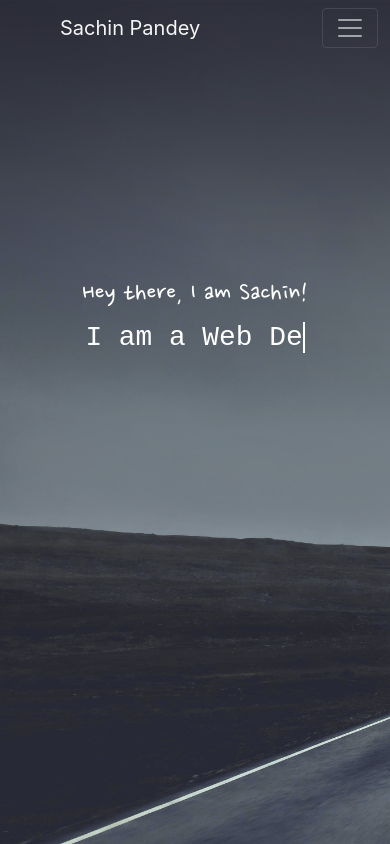
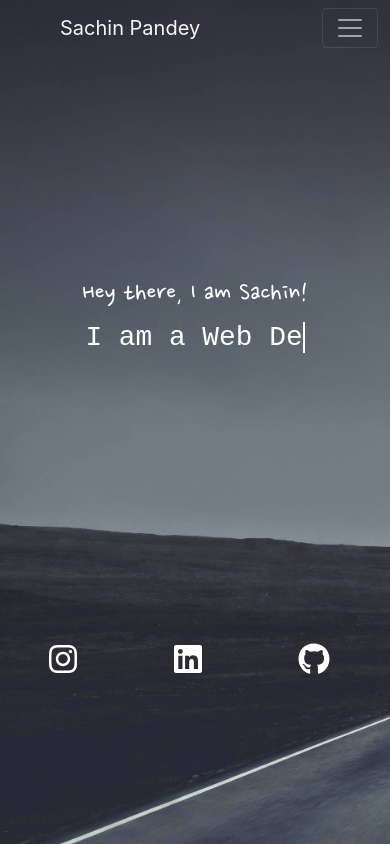
Before and after one commit to skpandey885/MyPortfolio, a React (Create React App) app: page / in a window 390 px wide. Built offline with nearby package versions, Linux system fonts and the light colour scheme; a web font is replaced by a local one.

Commit message:
Icons Added Responsiveness Improved

```diff
--- a/package.json
+++ b/package.json
@@ -3,11 +3,16 @@
   "version": "0.1.0",
   "private": true,
   "dependencies": {
+    "@fortawesome/fontawesome-svg-core": "^1.2.36",
+    "@fortawesome/free-solid-svg-icons": "^5.15.4",
+    "@fortawesome/react-fontawesome": "^0.1.15",
     "@testing-library/jest-dom": "^5.14.1",
     "@testing-library/react": "^11.2.7",
     "@testing-library/user-event": "^12.8.3",
+    "font-awesome": "^4.7.0",
     "react": "^17.0.2",
     "react-dom": "^17.0.2",
+    "react-icons": "^4.2.0",
     "react-scripts": "4.0.3",
     "web-vitals": "^1.1.2"
   },
--- a/public/index.html
+++ b/public/index.html
@@ -37,7 +37,8 @@
   </head>
   <body>
     <noscript>You need to enable JavaScript to run this app.</noscript>
-    <div id="root"></div>
+    <div id="root">
+    </div>
     <!--
       This HTML file is a template.
       If you open it directly in the browser, you will see an empty page.
--- a/src/App.js
+++ b/src/App.js
@@ -2,12 +2,14 @@ import './App.css';
 import React from 'react'
 import Navbar from './Navbar'
 import Card from './Card';
+import Icons from './Icons';
 export default function App() {
   return (
     <>
     <div className="box">
  <Navbar/>
  <Card/>
+ <Icons/>
  </div>
   </>
   )
--- a/src/Card.js
+++ b/src/Card.js
@@ -73,6 +73,7 @@ export default function Card() {
     }>
       <span className="wrap"></span>
     </a></h1>
+
   </div>
   </div>
 
--- /dev/null
+++ b/src/Icons.css
@@ -0,0 +1,29 @@
+.social{
+
+    margin:0 50px;
+
+    margin-top: 13%;
+    color:white;
+}
+@media (min-width:940px ) and (max-width:1104px){
+    .social{
+        margin:0 50px;
+        margin-top: 20%;
+    }
+}
+@media (max-width:320px){
+    .social{
+        margin:0  11.5%;
+        margin-top: 80%;
+
+
+    }
+}
+@media (min-width:321px ) and (max-width:425px){
+    .social{
+        margin:0  12%;
+        margin-top: 80%;
+
+
+    }
+}
--- /dev/null
+++ b/src/Icons.js
@@ -0,0 +1,21 @@
+import './Icons.css'
+import React from 'react'
+import {FaInstagram,FaLinkedin,FaGithub} from 'react-icons/fa'
+
+export default function Icons() {
+
+
+    return (
+     <>
+
+     <a href='https://www.instagram.com/iamsachin_47/' >
+<FaInstagram size='2em' className='social'/>
+</a>
+<a href='https://www.linkedin.com/in/skpandey885/' >
+<FaLinkedin  size='2em' className='social'/></a>
+<a href='https://github.com/skpandey885' >
+<FaGithub  size='2em' className='social'/></a>
+
+     </>
+    )
+}
--- a/src/Navbar.css
+++ b/src/Navbar.css
@@ -32,7 +32,11 @@ nav{
 .nav-link{
     letter-spacing: 2px;
     text-transform: uppercase;
-    color: "white";
+    color:'rgb(40, 93, 240)'
+}
+
+.nav-link:hover{
+    color: whitesmoke;
 }
 
 @media (max-width:991px){
--- a/src/Navbar.js
+++ b/src/Navbar.js
@@ -9,6 +9,9 @@ function Navbar() {
   let colorchange2={
     color:'rgb(40, 93, 240)'
   }
+
+
+
   return (
     <>
       <nav className="navbar navbar-expand-lg navbar-dark bg-transparent fixed-top" >
```
Also changed, not shown: src/bg.jpg, 1 other file (tests, documents, lock files or other folders).
